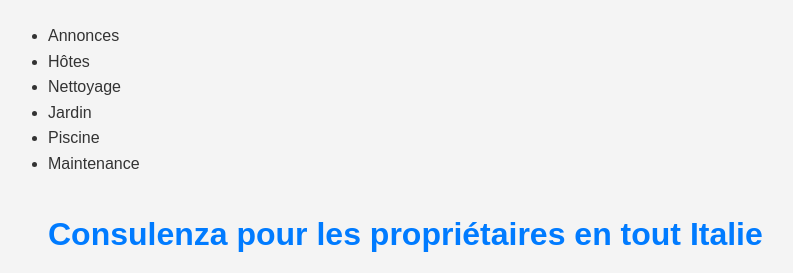
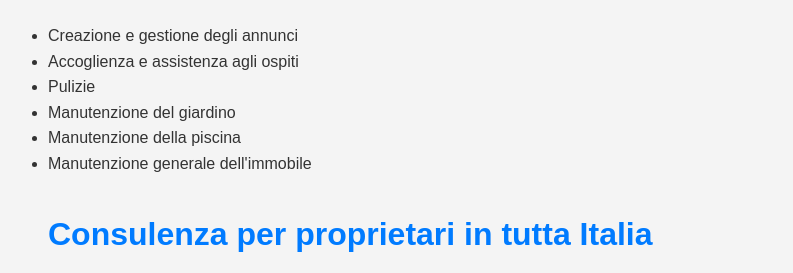
Before and after one commit to giuliofalco/sandra, a Django app: page / in a window 1280 px wide. Shown: the part 2403-2676 px from the top of the page, without its empty margins (24-817 px from the left). Run offline with Django 5.2, Linux system fonts and the light colour scheme.

Commit message:
docs: aggiornamento del contenuto e delle descrizioni in italiano

```diff
--- a/myapp/templates/myapp/index.html
+++ b/myapp/templates/myapp/index.html
@@ -1,3 +1,4 @@
+
 <!DOCTYPE html>
 <html lang="it">
 <head>
@@ -9,14 +10,14 @@
 </head>
 <body>
     <header>
-        <img src="{% static 'images/header.jpg' %}" alt="Header" class="header-image">
+        <img src="{% static 'images/header.jpg' %}" alt="Intestazione del sito di Sandra Schneider" class="header-image">
         <h1>Sandra Schneider</h1>
         <nav>
             <ul>
                 <li><a href="#presentazione">Presentazione</a></li>
                 <li><a href="#consulenza">Consulenza</a></li>
                 <li><a href="#gestione">Gestione</a></li>
-                <li><a href="#consulenza-proprietari">Consulenza per Proprietari</a></li>
+                <li><a href="#consulenza-proprietari">Consulenza per proprietari</a></li>
                 <li><a href="#contatti">Contatti</a></li>
             </ul>
         </nav>
@@ -25,39 +26,39 @@
         <section id="presentazione">
             <h2>Presentazione</h2>
             <img src="{% static 'images/sandra-2.jpg' %}" alt="Sandra Schneider" class="profile-image">
-            <p>Spécialistes en immobilier pour vacances en Italie.</p>
+            <p>Specialisti nella consulenza e nella gestione di immobili per vacanze in Italia.</p>
         </section>
         <section id="consulenza">
-            <h2>Consulenza e Avvio dell'activité</h2>
-            <img src="{% static 'images/casa-vacanze.jpg' %}" alt="Casa Vacanze" class="property-image">
-            <p>Inclusivement les obligations et le code CIN.</p>
+            <h2>Consulenza e avvio dell'attività</h2>
+            <img src="{% static 'images/casa-vacanze.jpg' %}" alt="Casa vacanze" class="property-image">
+            <p>Ti aiutiamo ad avviare la tua attività ricettiva, occupandoci anche degli adempimenti normativi e della richiesta del codice CIN.</p>
         </section>
         <section id="gestione">
-            <h2>Gestione des biens sur le lac Como</h2>
-            <img src="{% static 'images/interni.jpg' %}" alt="Interni" class="property-image">
+            <h2>Gestione degli immobili sul Lago di Como</h2>
+            <img src="{% static 'images/interni.jpg' %}" alt="Interni di una casa vacanze" class="property-image">
             <ul>
-                <li>Annonces</li>
-                <li>Hôtes</li>
-                <li>Nettoyage</li>
-                <li>Jardin</li>
-                <li>Piscine</li>
-                <li>Maintenance</li>
+                <li>Creazione e gestione degli annunci</li>
+                <li>Accoglienza e assistenza agli ospiti</li>
+                <li>Pulizie</li>
+                <li>Manutenzione del giardino</li>
+                <li>Manutenzione della piscina</li>
+                <li>Manutenzione generale dell'immobile</li>
             </ul>
         </section>
         <section id="consulenza-proprietari">
-            <h2>Consulenza pour les propriétaires en tout Italie</h2>
+            <h2>Consulenza per proprietari in tutta Italia</h2>
             <img src="{% static 'images/sandra-6.jpg' %}" alt="Sandra Schneider" class="profile-image">
-            <p>...</p>
+            <p>Consulenza personalizzata per proprietari che desiderano valorizzare il proprio immobile e gestire al meglio un'attività di locazione turistica.</p>
         </section>
         <section id="contatti">
             <h2>Contatti</h2>
             <p>Email: <a href="mailto:sandra.schneider@example.com">sandra.schneider@example.com</a></p>
-            <p>Téléphone: <a href="tel:+39123456789">+39 123 456 789</a></p>
-            <p>Informations légales: <a href="/legal">Voir les informations légales</a></p>
+            <p>Telefono: <a href="tel:+39123456789">+39 123 456 789</a></p>
+            <p>Informazioni legali: <a href="/legal">Consulta le informazioni legali</a></p>
         </section>
     </main>
     <footer>
-        <p>&copy; 2023 Sandra Schneider. Tous droits réservés.</p>
+        <p>&copy; 2023 Sandra Schneider. Tutti i diritti riservati.</p>
     </footer>
     <script src="{% static 'js/scripts.js' %}"></script>
 </body>
```
